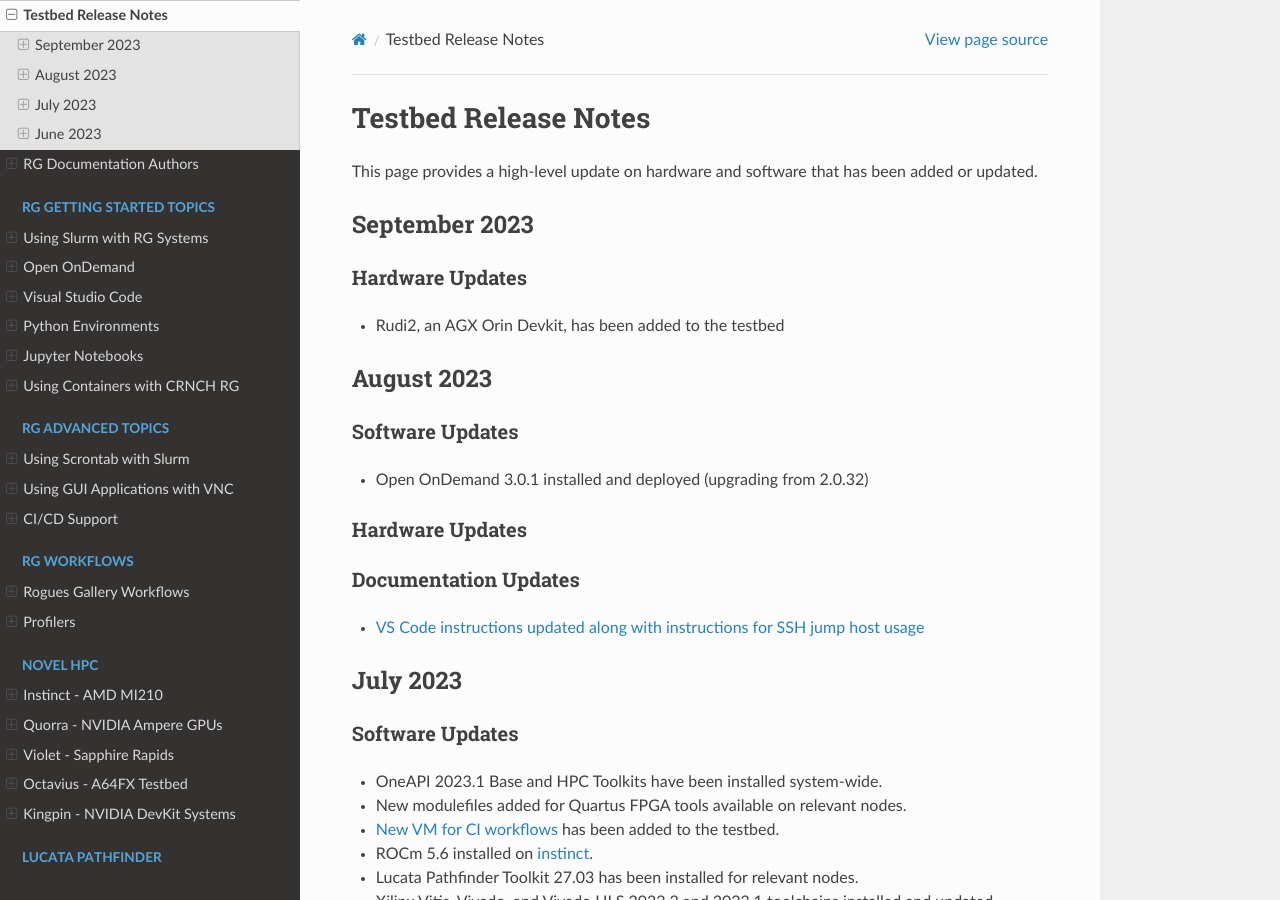
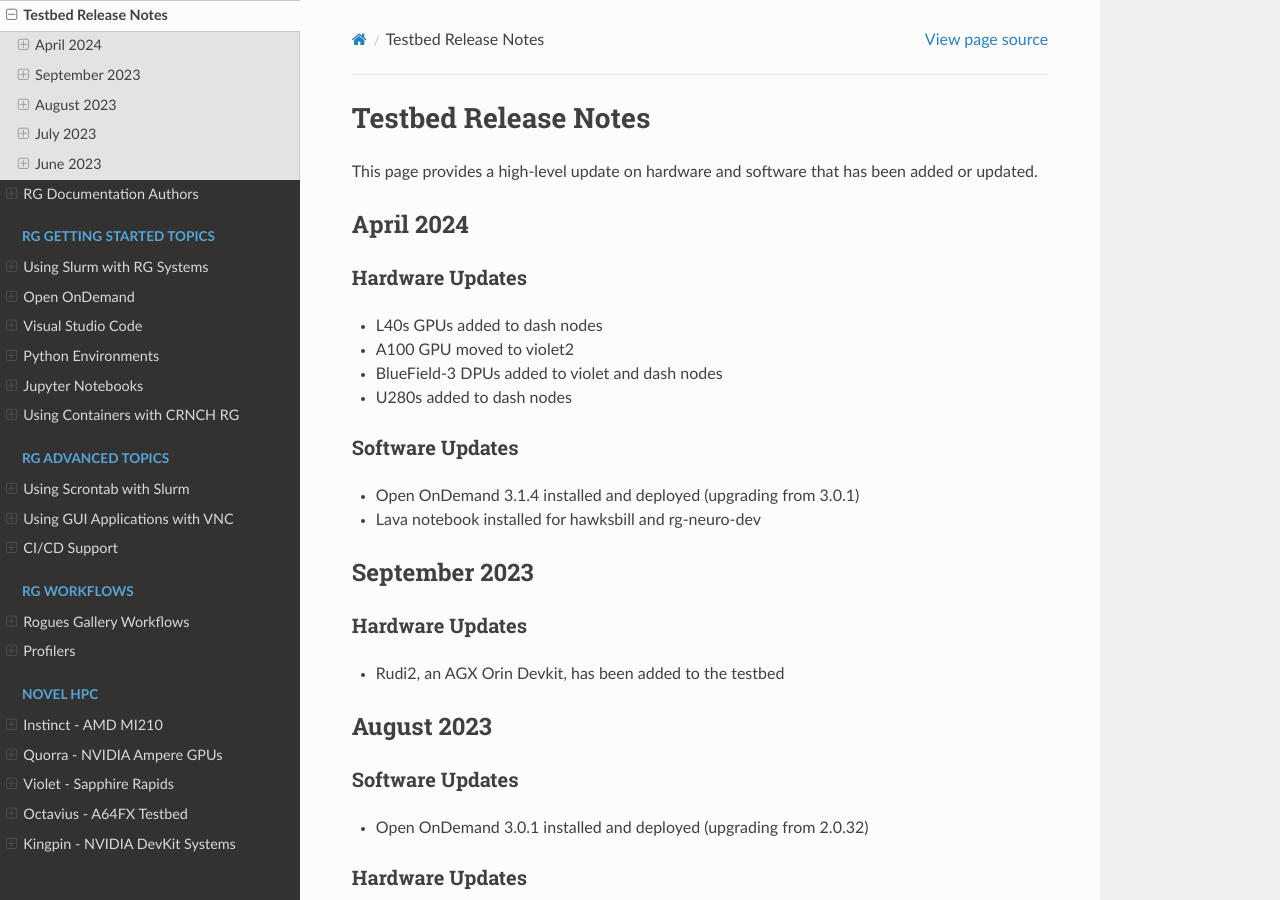
Before and after one commit to gt-crnch-rg/read-the-docs, a Sphinx documentation site: the page built from docs/general/testbed-release-notes.rst, in a window 1280 px wide and 900 px high. Built offline with Sphinx 7.4.7 and the Read the Docs theme 2.0.0, drawn with Linux system fonts in a browser that asks for light colours; pages that are not in the unit, such as notebooks, are missing from menus.

Commit message:
Update testbed-release-notes.rst

```diff
--- a/docs/general/testbed-release-notes.rst
+++ b/docs/general/testbed-release-notes.rst
@@ -3,6 +3,21 @@ Testbed Release Notes
 =====================
 
 This page provides a high-level update on hardware and software that has been added or updated.
+
+April 2024
+--------------
+
+Hardware Updates
+~~~~~~~~~~~~~~~~
+- L40s GPUs added to dash nodes
+- A100 GPU moved to violet2
+- BlueField-3 DPUs added to violet and dash nodes
+- U280s added to dash nodes
+
+Software Updates
+~~~~~~~~~~~~~~~~
+- Open OnDemand 3.1.4 installed and deployed (upgrading from 3.0.1)
+- Lava notebook installed for hawksbill and rg-neuro-dev
 
 September 2023
 --------------
```
